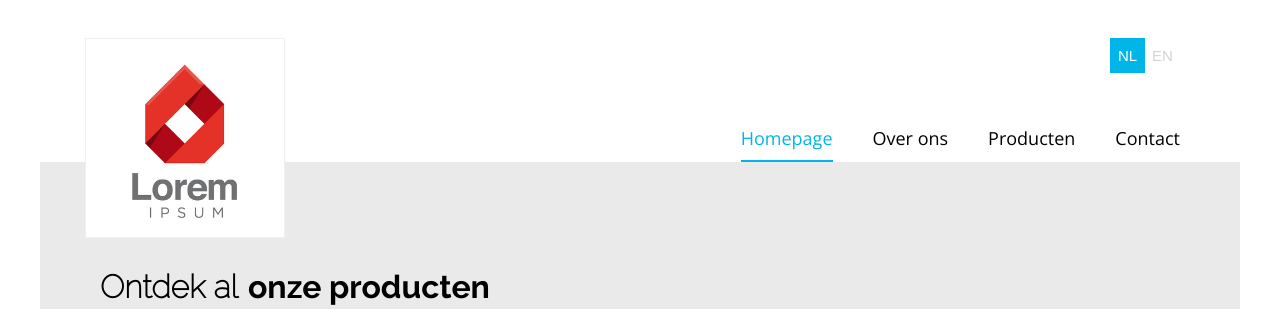
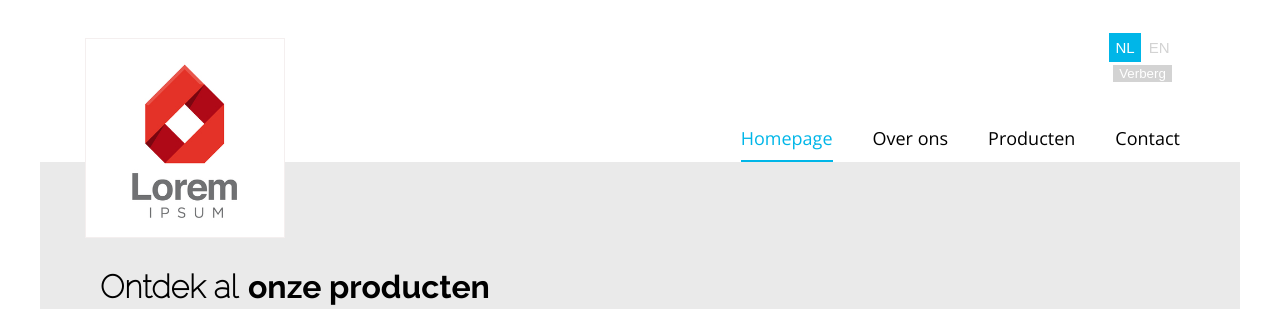
Before and after one commit to MajaMana/php_lorem_ipsum, a PHP site: page / in a window 1280 px wide. Shown: the top 309 px of the page. Run offline with PHP 8.4, Linux system fonts and the light colour scheme; some libraries are stand-ins or nearby versions; some web fonts are replaced.

Commit message:
made language buttons hideable and showable when hidden

```diff
--- a/Index.php
+++ b/Index.php
@@ -7,12 +7,25 @@ require "variables/general/Variables.php";
 if (!isset($_SESSION["lang"])) {
     $_SESSION["lang"] = "NL";
 }
+//
+
 // available languages
 if (isset($_POST["lang"])) {
     $_SESSION["lang"] = $_POST["lang"];
 }
+//
 
 require "variables/languages/Lang-" . $_SESSION["lang"] . ".php";
+
+// hide or show language buttons
+if (isset($_POST["hideButton"])) {
+    $hiddenButton = true;
+    $showingButton = false;
+} else {
+    $hiddenButton = false;
+    $showingButton = true;
+}
+//
 ?>
 
 
@@ -31,7 +44,10 @@ require "variables/languages/Lang-" . $_SESSION["lang"] . ".php";
 
 <body lang="<?= $_SESSION["lang"] ?>">
 <div class="page">
-    <form method="post" class="button-container" id="my-form">
+    <section class="language-section">
+        <form method="post" class="button-container <?php if ($hiddenButton === true) {
+            echo 'hidden-section';
+        } ?>" id="my-form">
             <input type="submit" name="lang" class="button <?php if ($_SESSION["lang"] == 'NL') {
                 echo 'btn-active';
             } ?>" id="btnnl" value="NL">
@@ -39,6 +55,15 @@ require "variables/languages/Lang-" . $_SESSION["lang"] . ".php";
                 echo 'btn-active';
             } ?>" id="btnen" value="EN">
         </form>
+        <form method="post" class="hide-button-form">
+            <input type="submit" name="hideButton" class="hide-button <?php if ($hiddenButton === true) {
+                echo 'hidden-section';
+            } ?>" value="<?= $showingButtonTitle ?>">
+            <input type="submit" name="showButton" class="hide-button <?php if ($showingButton === true) {
+                echo 'hidden-section';
+            } ?>" value="<?= $hiddenButtonTitle ?>">
+        </form>
+    </section>
 
     <div class="navbar-container" id="navbar-container">
         <nav class="navbar">
@@ -143,7 +168,8 @@ require "variables/languages/Lang-" . $_SESSION["lang"] . ".php";
             <p class="general-text middle-section"><?= $quickProductsText ?></p>
             <h1 class="general-header"><?= $ideasTitle ?></h1>
             <section class="general-text">
-                <p  class="test-text"><?= $ideasText . ' '?><a href="<?= $link ?>"><?=  $takeTestLink ?></a><?= ' ' . $takeTestText ?></p>
+                <p class="test-text"><?= $ideasText . ' ' ?><a
+                            href="<?= $link ?>"><?= $takeTestLink ?></a><?= ' ' . $takeTestText ?></p>
             </section>
         </div>
     </div>
--- a/css/main.css
+++ b/css/main.css
@@ -61,42 +61,45 @@
     font-family: 'Open Sans';
 }
 
-.button {
+.language-section {
+    display: flex;
+    flex-direction: column;
+    align-items: center;
     position: absolute;
-    cursor: pointer;
     font-size: 15px;
-    top: 30px;
+    top: 25px;
     width: 35px;
     height: 35px;
     border: none;
-}
-
-#btnnl {
-    right: 95px;
-}
-
-#btnen {
-    right: 60px;
-}
-
-.button input {
-    position: absolute;
-    cursor: pointer;
-    opacity: 0;
-    height: 0;
-    width: 0;
+    right: 80px;
 }
 
 .button {
+    font-size: 15px;
+    border: none;
     text-align: center;
     color: lightgray;
     background-color: white;
     padding: 6px;
 }
 
+.button-container {
+    display: flex;
+    flex-direction: row;
+    gap: 2px;
+}
+
+.button input {
+    position: absolute;
+    opacity: 0;
+    height: 0;
+    width: 0;
+}
+
 .button:hover {
     background-color: #00b6e8;
     color: white;
+    cursor: pointer;
 }
 
 .btn-active:hover {
@@ -107,6 +110,20 @@
 .btn-active {
     background-color: #00b6e8;
     color: white;
+}
+
+.hide-button {
+    background-color: lightgray;
+    color: white;
+    border: none;
+}
+
+.hide-button:hover {
+    cursor: pointer;
+}
+
+.hidden-section {
+    display: none;
 }
 
 .nav {
@@ -400,8 +417,15 @@ li.footer-links:hover a {
         max-width: 100vw;
     }
 
+    .language-section {
+        left: 7px;
+        top: 7px;
+        flex-direction: row;
+        z-index: 100;
+        gap: 4px;
+    }
+
     .button {
-        top: 7px;
         font-size: large;
         z-index: 100;
         height: auto;
@@ -419,6 +443,10 @@ li.footer-links:hover a {
         border: solid white 1px;
     }
 
+    .button-container {
+        gap: 4px;
+    }
+
     .btn-active {
         border: solid white 1px;
         background-color: white;
@@ -428,14 +456,6 @@ li.footer-links:hover a {
     .btn-active:hover {
         background-color: #00b6e8;
         color: white;
-    }
-
-    #btnnl {
-        left: 5px;
-    }
-
-    #btnen {
-        left: 50px;
     }
 
     .text-section-first {
--- a/variables/general/Variables.php
+++ b/variables/general/Variables.php
@@ -1,4 +1,13 @@
 <?php
+// set logo image
+$logo = "images/lorem-logo.png";
+//
 
-$logo = "images/lorem-logo.png";
+// set link
 $link = "https://www.maxserv.com/";
+//
+
+// language buttons hide and show button
+$hiddenButton;
+$showingButton;
+//
--- a/variables/languages/Lang-EN.php
+++ b/variables/languages/Lang-EN.php
@@ -7,6 +7,11 @@ require "variables/general/Variables.php";
 require "model/ProductCards.php";
 
 use model\ProductCard as ProductCard;
+
+// hide and show button titles
+$hiddenButtonTitle = "Show";
+$showingButtonTitle = "Hide";
+//
 
 // navbar
 $navItems = [
--- a/variables/languages/Lang-NL.php
+++ b/variables/languages/Lang-NL.php
@@ -7,6 +7,11 @@ require "variables/general/Variables.php";
 require "model/ProductCards.php";
 
 use model\ProductCard as ProductCard;
+
+// hide and show button titles
+$hiddenButtonTitle = "Toon";
+$showingButtonTitle = "Verberg";
+//
 
 // navbar
 $navItems = [
```
Lines whose indentation alone changed are shown as unchanged.
